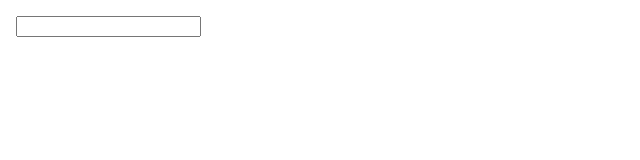
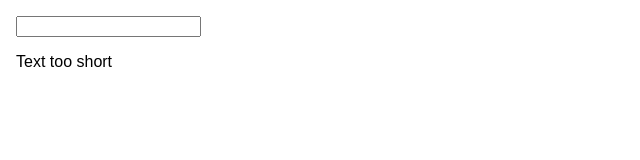
Before and after one commit to RedLeader12/WordScramble, a React (Create React App) app: page / in a window 1280 px wide. Shown: the top 160 px of the page, without its empty margins (0-640 px from the left). Built offline with nearby package versions, Linux system fonts and the light colour scheme.

Commit message:
Text length is condition to short or long

```diff
--- a/src/App.js
+++ b/src/App.js
@@ -1,4 +1,5 @@
 import React, { Component } from 'react';
+import Validation from './Validation/Validation'
 import './App.css';
 
 class App extends Component {
@@ -17,6 +18,7 @@ class App extends Component {
       <div className="App">
         <input className="Lengthfield" onChange={this.stringLengthHandler} type="text" />
         <p> {this.state.input} </p>
+        <Validation inputLength={this.state.input.length}/>
       </div>
     );
   }
--- /dev/null
+++ b/src/Validation/Validation.js
@@ -0,0 +1,14 @@
+import React from 'react'
+
+const validation = (props) => {
+    return (
+        <div>
+            {
+             props.inputLength > 5 ?
+             <p> Text too long </p> : <p> Text too short </p>
+            }
+        </div>
+    )
+}
+
+export default validation
```
Also changed, not shown: 2 other files (tests, documents, lock files or other folders).
